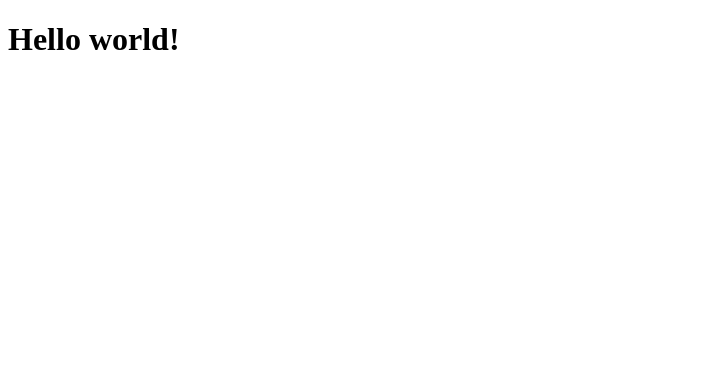
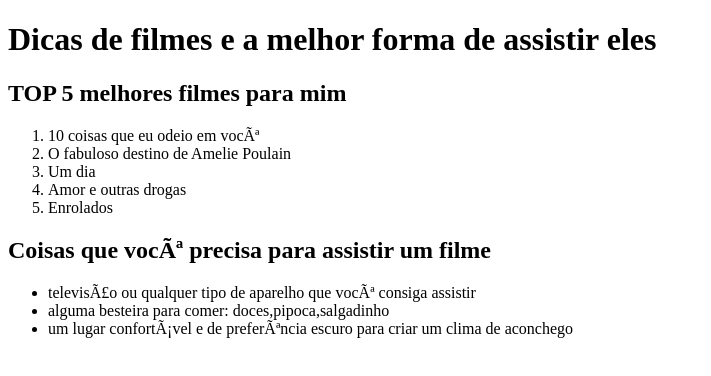
Before and after one commit to juujub4/hello-web, a plain HTML site: page index.html in a window 1280 px wide. Shown: the whole page, without its empty margins (0-711 px from the left). Drawn offline with Linux system fonts and the light colour scheme.

Commit message:
Novo site

```diff
--- a/index.html
+++ b/index.html
@@ -1,12 +1,29 @@
 <!DOCTYPE html>
 <html>
 
-<head>
- <title>Site da Julião</title>
-</head>
+ <head>
+  <charset utf-8>
+  <title>Blog da julião</title>
+ </head>
 
-<body>
- <h1>Hello world!</h1>
-</body>
+ <body>
+  <h1>Dicas de filmes e a melhor forma de assistir eles</h1>
 
-</html>
+  <h2>TOP 5 melhores filmes para mim</h2>
+  <ol>
+   <li>10 coisas que eu odeio em você</li>
+   <li>O fabuloso destino de Amelie Poulain
+   <li>Um dia</li>
+   <li>Amor e outras drogas</li>
+   <li>Enrolados</li>
+  </ol>
+
+  <h2>Coisas que você precisa para assistir um filme</h2>
+  <ul>
+   <li>televisão ou qualquer tipo de aparelho que você consiga assistir</li>
+   <li>alguma besteira para comer: doces,pipoca,salgadinho</li>
+   <li>um lugar confortável e de preferência escuro para criar um clima de aconchego</li>
+  </ul>
+ </body>
+
+ </html>
```
